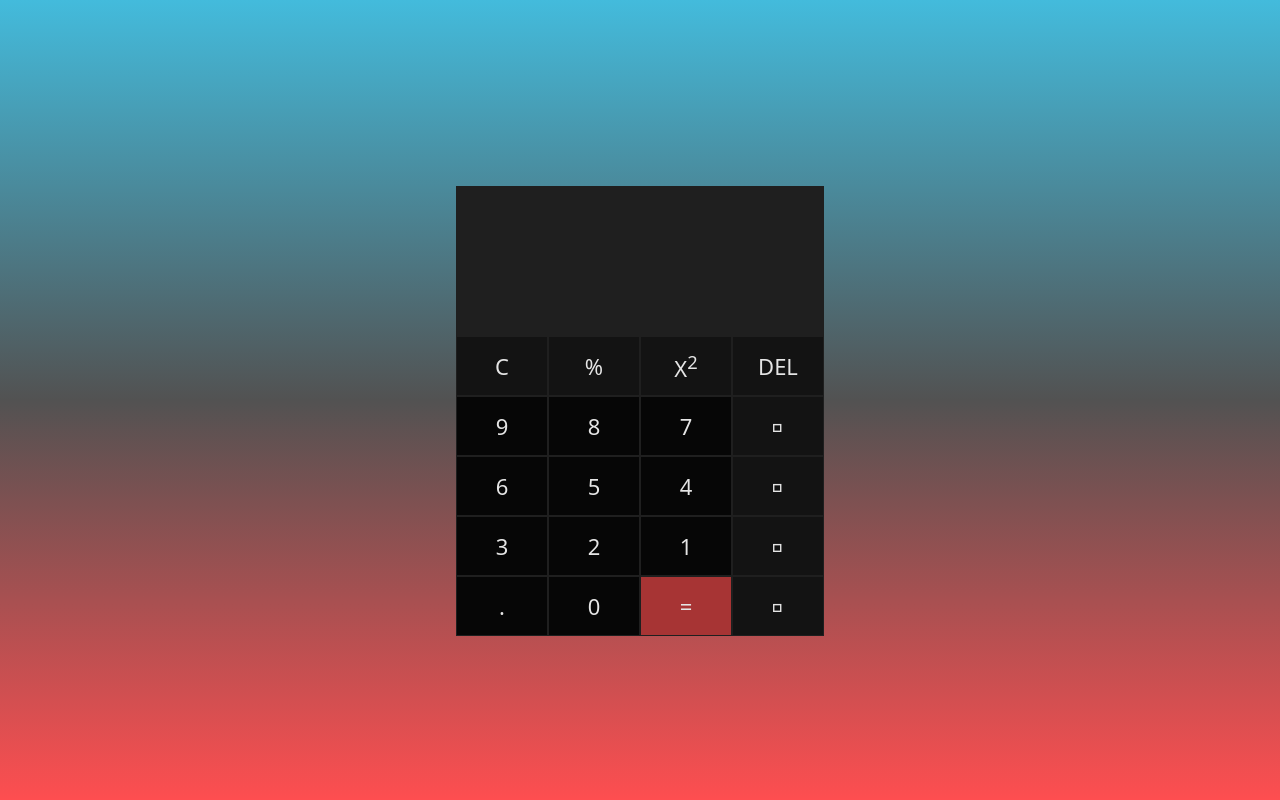
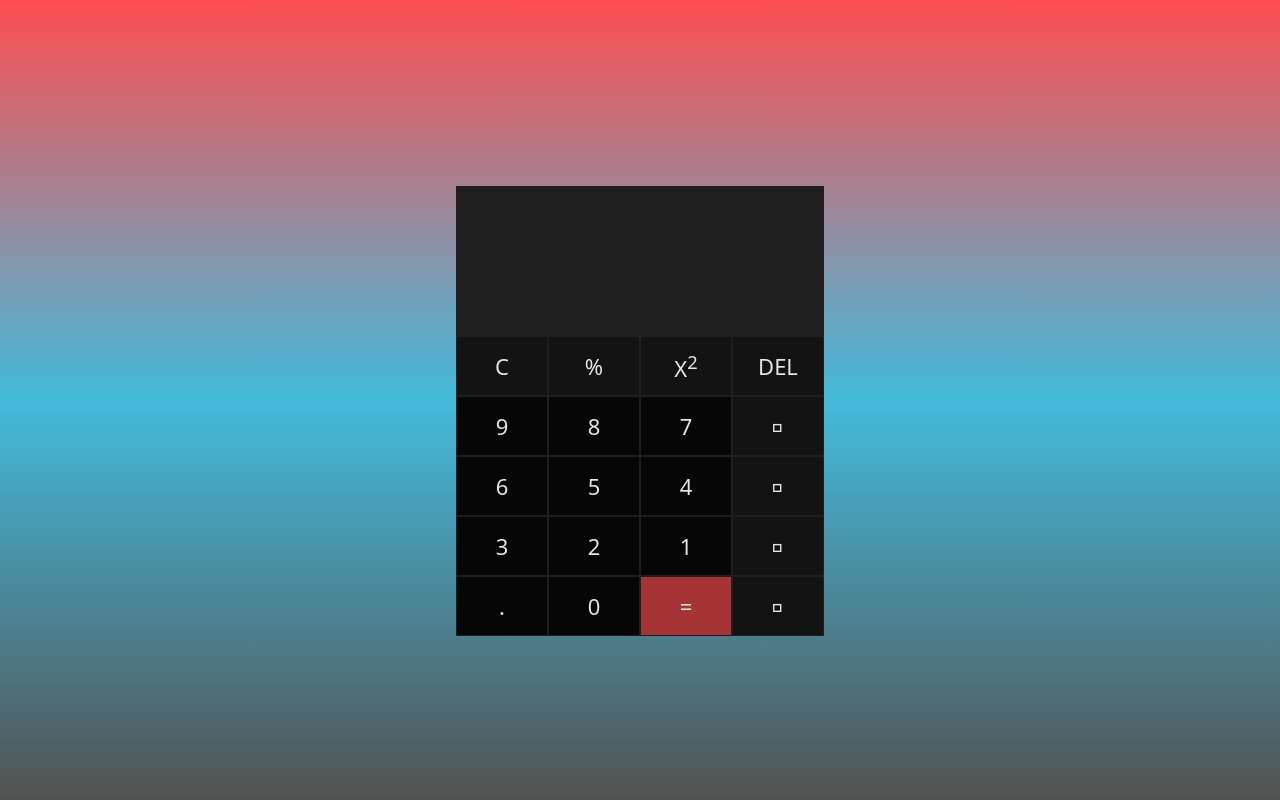
Before and after one commit to JordanMAFI/Calculator2, a plain HTML site: page index.html in a window 1280 px wide. Drawn offline with Linux system fonts and the light colour scheme; files whose address does not match are found by name.

Commit message:
background colors... 👏👏👏

```diff
--- a/assets/script.js
+++ b/assets/script.js
@@ -0,0 +1,24 @@
+// change background colors
+
+let colors = [
+    {first: '#FE4E50', second: '#43BBDC', third: '#525252'},
+    {first: '#525252', second: '#FE4E50', third: '#43BBDC'},
+    {first: '#43BBDC', second: '#525252', third: '#FE4E50'},
+]
+
+i = 0;
+
+setInterval(function() {
+    let bgc = document.querySelector('.container');
+
+    let c1 = colors[i]['first'];
+    let c2 = colors[i]['second'];
+    let c3 = colors[i]['third'];
+    bgc.style.background = `linear-gradient(${c1}, ${c2}, ${c3})`;
+    i++;
+
+    if (i == undefined || i >= colors.length) {
+        i = 0;
+    }
+    console.log(i, bgc);
+}, 3000);
--- a/assets/style.css
+++ b/assets/style.css
@@ -13,7 +13,6 @@
   src: url("fonts/segmdl2.woff2") format("woff2");
   src: url("fonts/segmdl2.ttf") format("truetype");
 }
-
 
 * {
   padding: 0;
@@ -33,6 +32,8 @@ html, body {
 }
 
 .container {
+  transition: background 2s cubic-bezier(1, 1, 1, 1);
+  transition-delay: 0s;
   background: linear-gradient(#43BBDC, #525252, #FE4E50);
   height: 100%;
   display: flex;
@@ -114,6 +115,8 @@ html, body {
 }
 .key:hover, .operator:hover, .special:hover {
     cursor: pointer;
+    font-weight: bolder;
+    background: coral;
 }
 
 
```
Also changed, not shown: index.html (line endings or trailing spaces), 2 other files.
